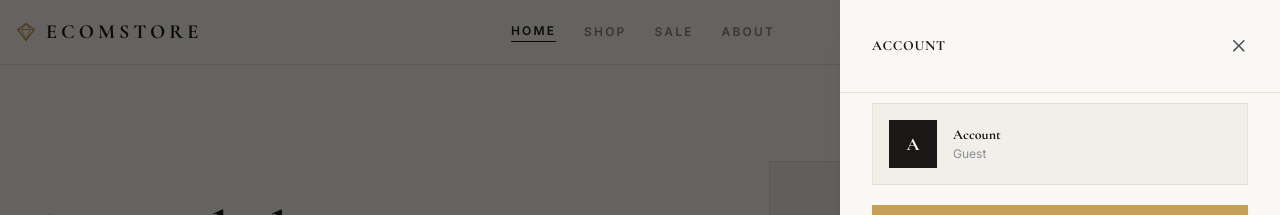
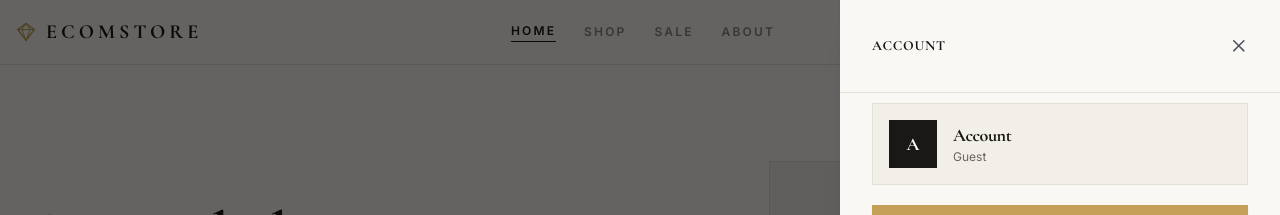
Before and after one commit to Swadesh707/ecomstore, a React (Vite) app: page / in a window 1280 px wide. Both pictures are taken after a click on the button "Account". Shown: the top 215 px of the page. Built offline with nearby package versions, Linux system fonts and the light colour scheme; no server answers; a web font is replaced by a local one.

Commit message:
UI changes

```diff
--- a/src/components/Navbar.jsx
+++ b/src/components/Navbar.jsx
@@ -293,18 +293,13 @@ export default function Navbar() {
                 <CircleUserRound size={26} strokeWidth={1.6} className="text-[#C5A059]" />
               )}
             </div>
-            <div className="flex-1 overflow-hidden">
-              <Text fw={700} size="sm" className="font-serif text-[#1A1816] truncate">
+            <div className="flex-1 min-w-0 flex flex-col justify-center">
+              <h3 className="font-serif font-extrabold text-base sm:text-lg text-[#1A1816] tracking-tight leading-snug truncate m-0">
                 {getDisplayName()}
-              </Text>
-              <Text size="xs" c="dimmed" className="truncate">
+              </h3>
+              <p className="text-xs text-[#6A645D] truncate m-0 mt-0.5">
                 {userEmail || (token ? "Signed in" : "Guest")}
-              </Text>
-              {token && userRole && (
-                <span className="inline-block mt-1 px-2 py-0.5 text-[9px] font-bold uppercase tracking-wider bg-[#C5A059]/20 text-[#8B6E33] border border-[#C5A059]/40">
-                  {getDisplayRole()}
-                </span>
-              )}
+              </p>
             </div>
           </div>
 
```
